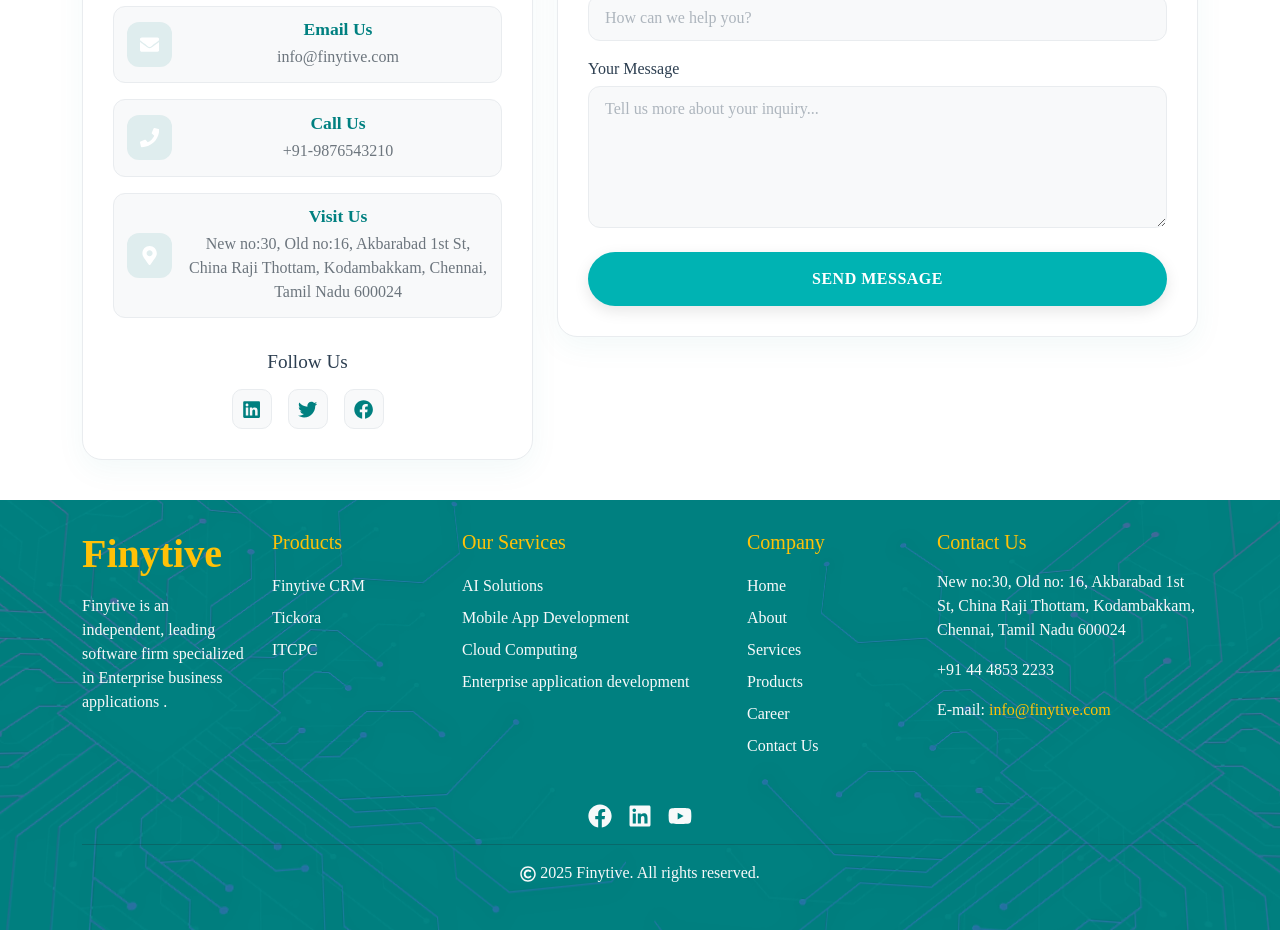
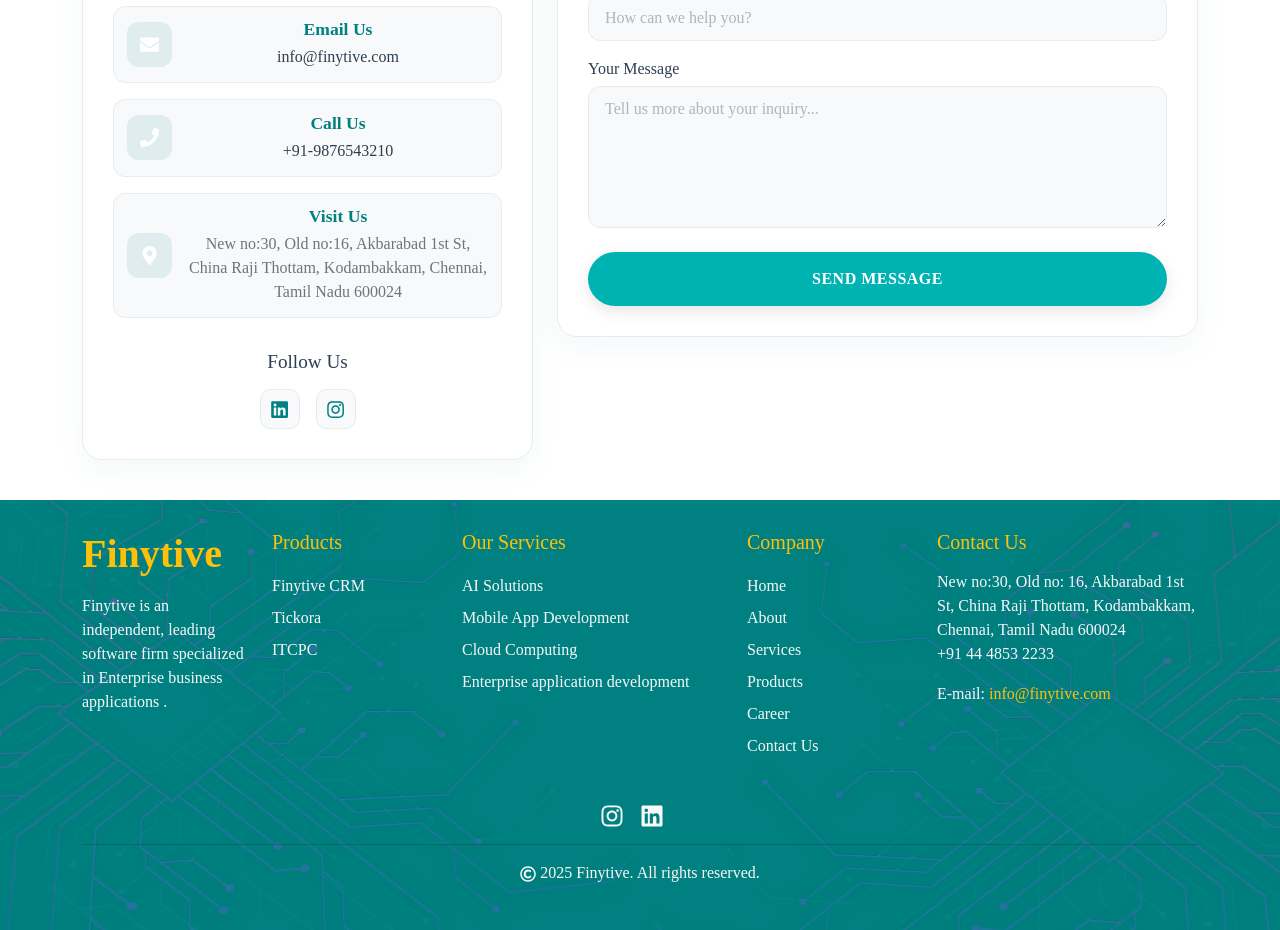
Before and after one commit to alexpandiyan-coder/Finytive, a React (Vite) app: page /Contact in a window 1280 px wide. Shown: the part 460-1390 px from the top of the page. Built offline with nearby package versions, Linux system fonts and the light colour scheme.

Commit message:
Test commit

```diff
--- a/src/Componet/ContactPage/ContactPage.jsx
+++ b/src/Componet/ContactPage/ContactPage.jsx
@@ -1,6 +1,6 @@
 import React, { useState } from 'react';
 import { Container, Row, Col, Form, Button } from 'react-bootstrap';
-import { FaEnvelope, FaPhone, FaMapMarkerAlt, FaLinkedin, FaTwitter, FaFacebook } from 'react-icons/fa';
+import { FaEnvelope, FaPhone, FaMapMarkerAlt, FaLinkedin, FaInstagram } from 'react-icons/fa';
 import emailjs from '@emailjs/browser';
 import './Contact.css';
 
@@ -26,7 +26,7 @@
     const templateID = 'template_4k539tv';
     const publicKey = 'fFDFAjnJOBsA2FTB0';
 
-    // Explicitly send only the needed values
+
     const templateParams = {
       name: formData.name,
       email: formData.email,
@@ -79,7 +79,7 @@
                     </div>
                     <div className="method-details">
                       <h3>Email Us</h3>
-                      <p>info@finytive.com</p>
+                      <a style={{ color:"#2c3e50",textDecoration:"none"}} href='mailto:info@finytive.com'>info@finytive.com</a>
                     </div>
                   </div>
 
@@ -89,7 +89,7 @@
                     </div>
                     <div className="method-details">
                       <h3>Call Us</h3>
-                      <p>+91-9876543210</p>
+                      <a href='tel:9876543210' style={{ color:"#2c3e50",textDecoration:"none"}}>+91-9876543210</a>
                     </div>
                   </div>
 
@@ -107,9 +107,8 @@
                 <div className="social-links">
                   <h3>Follow Us</h3>
                   <div className="social-icons">
-                    <a href="#" className="social-icon"><FaLinkedin /></a>
-                    <a href="#" className="social-icon"><FaTwitter /></a>
-                    <a href="#" className="social-icon"><FaFacebook /></a>
+                    <a href="https://www.linkedin.com/company/finytiveprivatelimited" className="social-icon"><FaLinkedin /></a>
+                    <a href="https://www.instagram.com/finytiveprivatelimited?igsh=d2R1eXlib2g4NnQx" className="social-icon"><FaInstagram /></a>
                   </div>
                 </div>
               </div>
--- a/src/Componet/Footer.jsx
+++ b/src/Componet/Footer.jsx
@@ -1,7 +1,7 @@
 // Footer.jsx
 import React from 'react';
 import { Container, Row, Col } from 'react-bootstrap';
-import { FaFacebook, FaLinkedin, FaYoutube, FaRegCopyright } from 'react-icons/fa';
+import { FaInstagram, FaLinkedin, FaYoutube, FaRegCopyright } from 'react-icons/fa';
 import footerImg1 from "../assets/Footer/div.pattern-1.png";
 import footerImg2 from "../assets/Footer/div.pattern-2.png";
 import './footer.css';
@@ -85,9 +85,9 @@
 
           <Col md={3}>
             <h5 className="mb-3 text-warning">Contact Us</h5>
-            <p className="text-light">
+            <a  href="https://www.google.com/maps?q=New+no:30,+Old+no:16,+Akbarabad+1st+St,+China+Raji+Thottam,+Kodambakkam,+Chennai,+Tamil+Nadu+600024" className="text-light " style={{textDecoration:"none"}}>
               New no:30, Old no: 16, Akbarabad 1st St, China Raji Thottam, Kodambakkam, Chennai, Tamil Nadu 600024
-            </p>
+            </a>
             <p className="text-light">+91 44 4853 2233</p>
             <p className="text-light">
               E-mail:{' '}
@@ -101,31 +101,22 @@
         <Row className="mt-4">
           <Col className="text-center">
             <a
-              href="https://www.facebook.com"
+              href="https://www.instagram.com/finytiveprivatelimited?igsh=d2R1eXlib2g4NnQx"
               className="text-light me-3"
-              aria-label="Facebook"
+              aria-label="Instagram"
               target="_blank"
               rel="noopener noreferrer"
             >
-              <FaFacebook size={24} />
+            <FaInstagram size={24}/>
             </a>
             <a
-              href="https://www.linkedin.com"
+              href="https://www.linkedin.com/company/finytiveprivatelimited/"
               className="text-light me-3"
               aria-label="LinkedIn"
               target="_blank"
               rel="noopener noreferrer"
             >
               <FaLinkedin size={24} />
-            </a>
-            <a
-              href="https://www.youtube.com"
-              className="text-light"
-              aria-label="YouTube"
-              target="_blank"
-              rel="noopener noreferrer"
-            >
-              <FaYoutube size={24} />
             </a>
           </Col>
         </Row>
--- a/src/Componet/service/Service.jsx
+++ b/src/Componet/service/Service.jsx
@@ -134,8 +134,7 @@
 
 
     </div>
-      {/* <AiService />
-      <Cloud /> */}
+
       <OurWorkflow />
     </div>
   );
```
